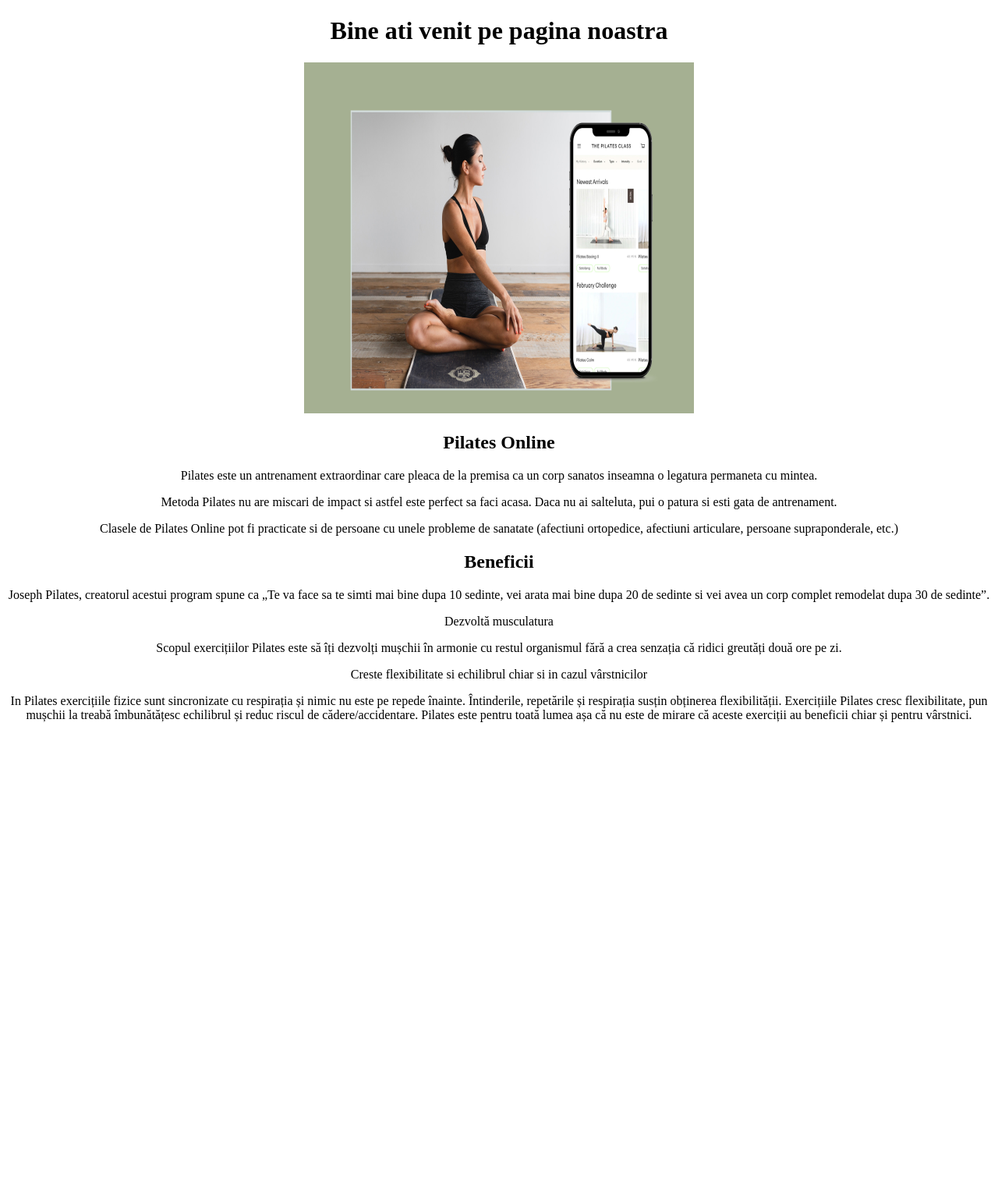
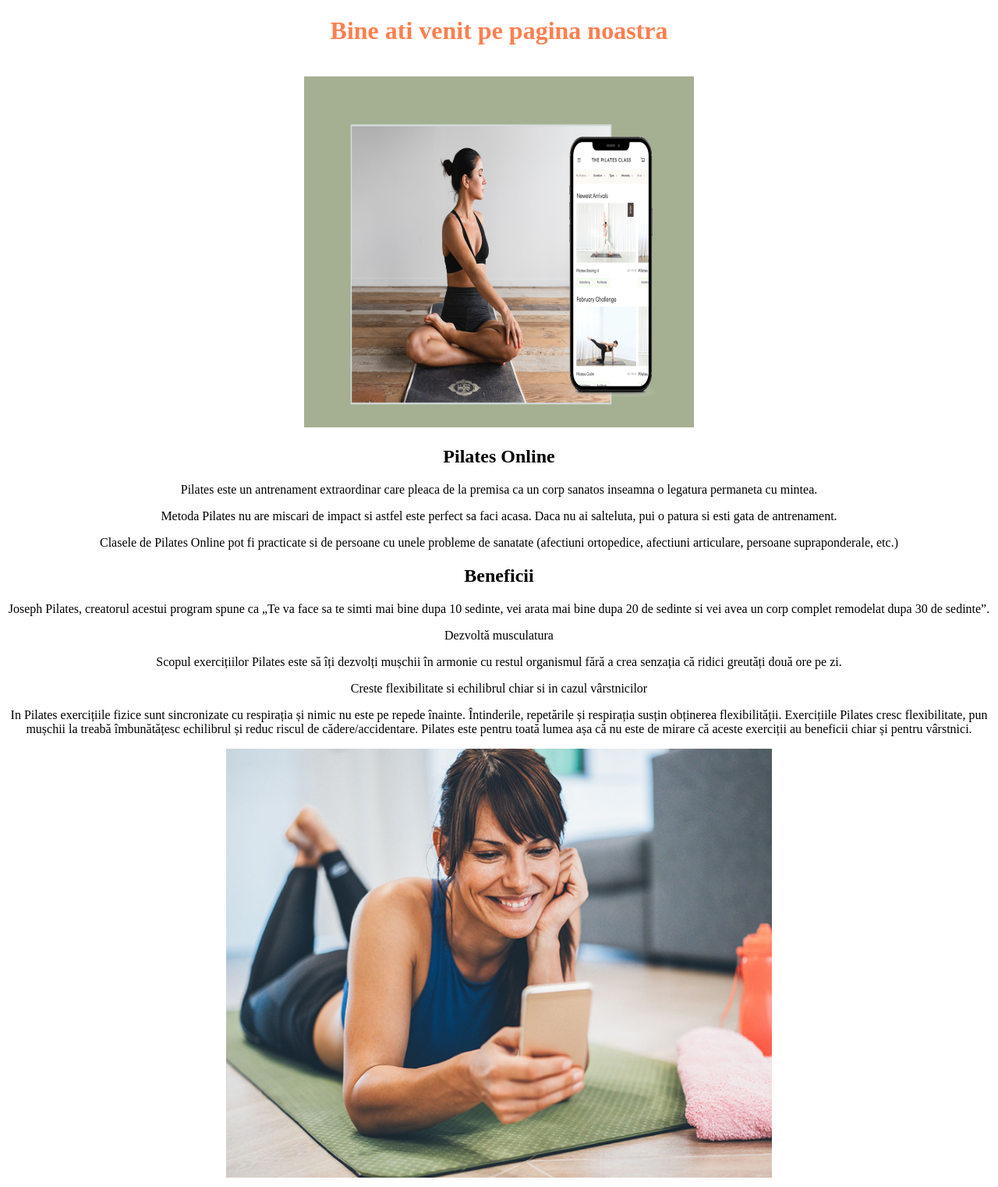
Before and after one commit to AndreeaMereu/primul-prioect-vite, a React (Vite) app: page / in a window 1280 px wide. Shown: the whole page at 78% size. Before the commit the page ends 942 px from the top, so only its background shows below. Built offline with nearby package versions, Linux system fonts and the light colour scheme.

Commit message:
schimbat culoare text titlu

```diff
--- a/src/App.jsx
+++ b/src/App.jsx
@@ -1,5 +1,5 @@
 const PilatesOnline = () => {
-  return <h1>Bine ati venit pe pagina noastra</h1>;
+  return <h1 class="text-color">Bine ati venit pe pagina noastra</h1>;
 }
 
 const Poza1 = () => {
@@ -31,13 +31,19 @@ const TextSite2 = () => {
   )
 }
 
+const Poza2 = () => {
+  return <img id="img2" src="sport-acasa.jpeg" alt="pilates" width="700" height="550"/>
+  }
+
  const App = () => {
   return (
     <div class="align-center">
       <PilatesOnline/>
+      <br/>
       <Poza1/>
       <TextSite/>
       <TextSite2/>
+      <Poza2/>
     </div>
   );
  }
--- a/src/index.css
+++ b/src/index.css
@@ -1,3 +1,6 @@
 .align-center {
     text-align: center;
 }
+.text-color {
+    -webkit-text-fill-color: coral;
+}
```
